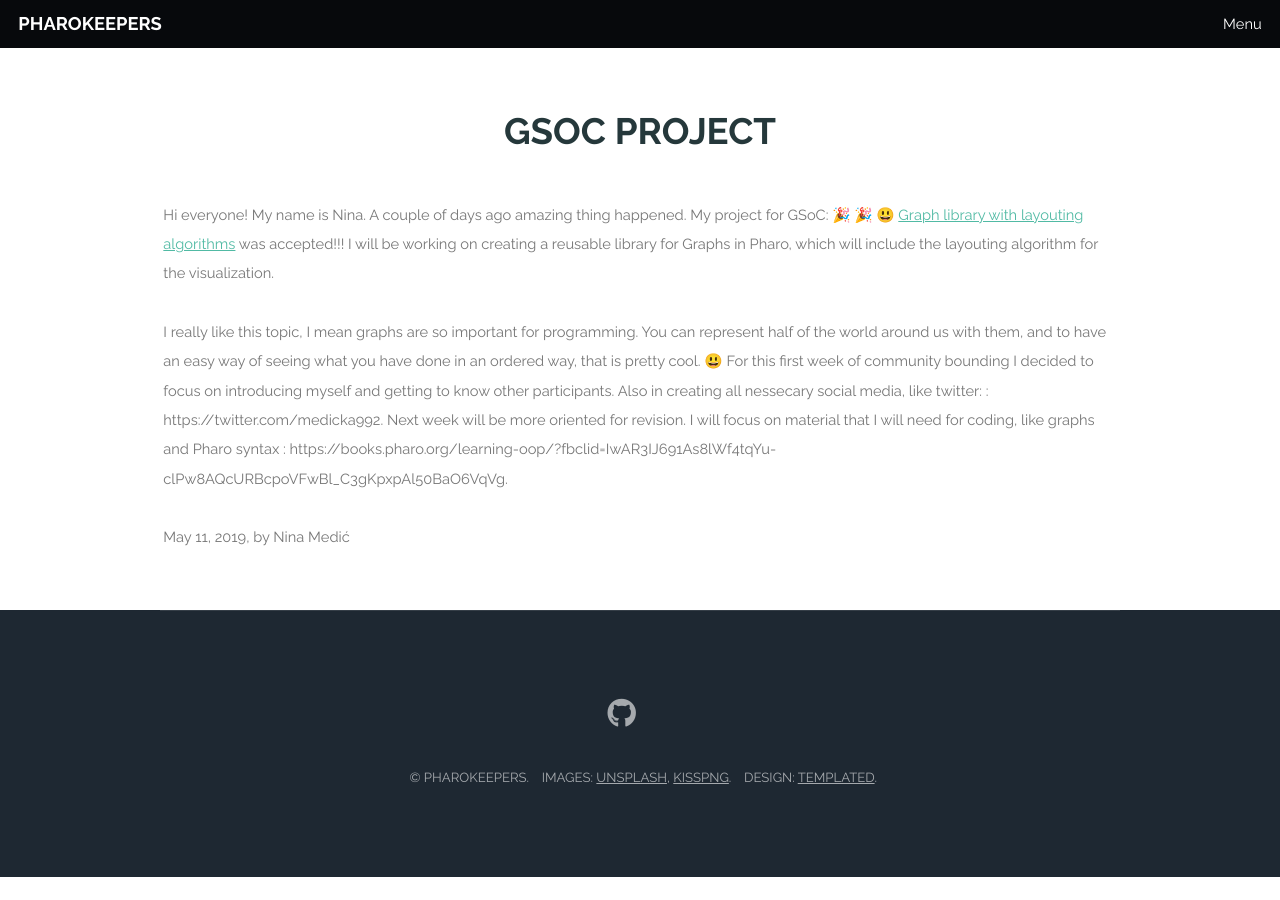
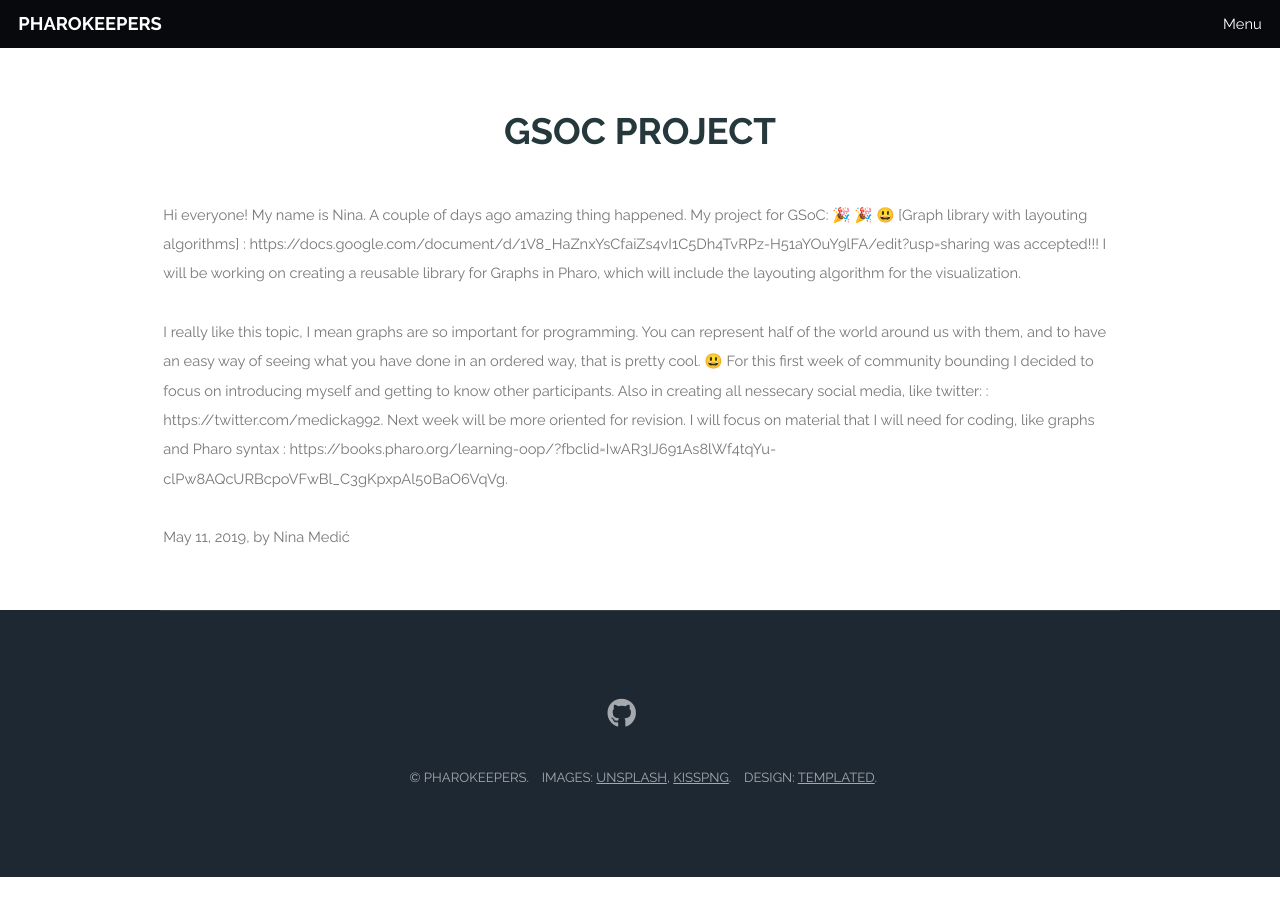
Before and after one commit to Pharokeepers/pharokeepers.github.io, a Jekyll site: the page built from _posts/2019-05-11-Nina_First_Week.markdown, in a window 1280 px wide. Built offline with Jekyll 4.4.1, drawn with Linux system fonts in a browser that asks for light colours; emoji names are drawn with the system emoji font; comment, search, counter and statistics services are not loaded; part of the change alters nothing that is shown.

Commit message:
Update 2019-05-11-Nina_First_Week.markdown

```diff
--- a/_posts/2019-05-11-Nina_First_Week.markdown
+++ b/_posts/2019-05-11-Nina_First_Week.markdown
@@ -9,7 +9,7 @@ comments: true
 ---
 
 Hi everyone! My name is Nina.
-A couple of days ago amazing thing happened. My project for GSoC: :tada: :tada: :smiley: [Graph library with layouting algorithms]([https://docs.google.com/document/d/1V8_HaZnxYsCfaiZs4vI1C5Dh4TvRPz-H51aYOuY9lFA/edit?fbclid=IwAR0qsC58LL0fv75xkOJI363mDTsUnc0mGHxboBF3iAnE2_v4X_1T5xHFgSA](https://docs.google.com/document/d/1V8_HaZnxYsCfaiZs4vI1C5Dh4TvRPz-H51aYOuY9lFA/edit?fbclid=IwAR3H6mrnOMGJPqLPCFD3WkKe2Pygt3Z2OGtwRT9o2tbtkh0h3JcgjEqcCcA)) was accepted!!!
+A couple of days ago amazing thing happened. My project for GSoC: :tada: :tada: :smiley: [Graph library with layouting algorithms] : https://docs.google.com/document/d/1V8_HaZnxYsCfaiZs4vI1C5Dh4TvRPz-H51aYOuY9lFA/edit?usp=sharing  was accepted!!!
 I will be working on creating a reusable library for Graphs in Pharo, which will include the layouting algorithm for the visualization.
 
 
```
